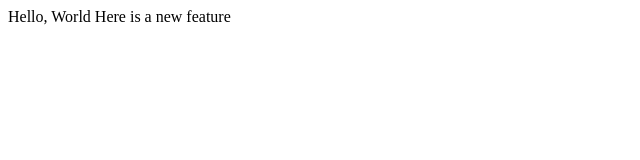
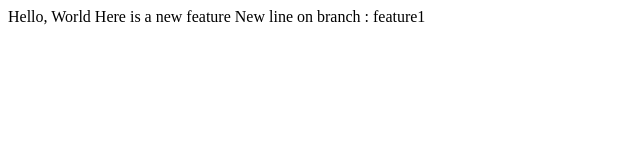
Before and after one commit to dipmpatel1395/lecture1, a plain HTML site: page index.html in a window 1280 px wide. Shown: the whole page, without its empty margins (0-640 px from the left). Drawn offline with Linux system fonts and the light colour scheme.

Commit message:
New brach feature1

```diff
--- a/index.html
+++ b/index.html
@@ -6,5 +6,6 @@
     <body>
         Hello, World
         Here is a new feature
+        New line on branch : feature1
     </body>
 </html>
```
